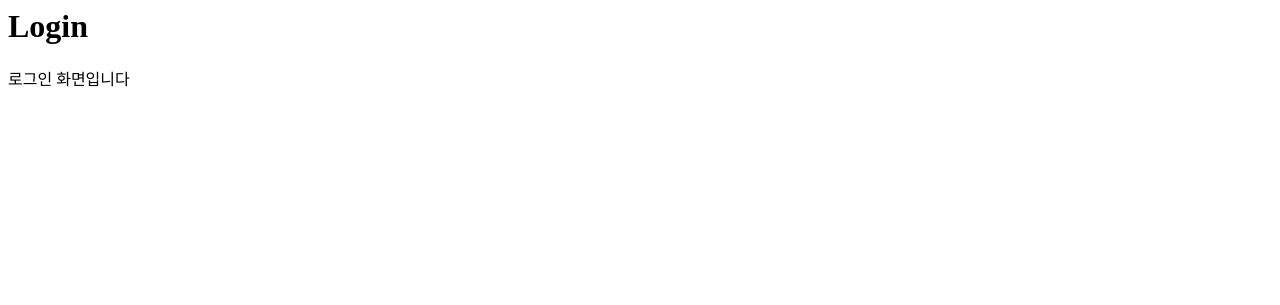
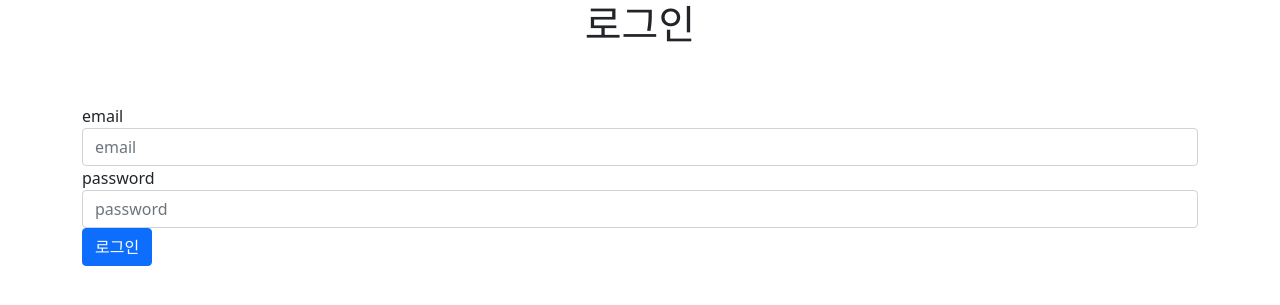
Before and after one commit to PEOPLESPACE-TEAMA/fastai-adventure, a Django app: page /login/ in a window 1280 px wide. Shown: the top 305 px of the page. Run offline with Django 3.2, Linux system fonts and the light colour scheme; some libraries are stand-ins or nearby versions.

Commit message:
login and register html

```diff
--- a/stock/forms.py
+++ b/stock/forms.py
@@ -1,5 +1,6 @@
 from django import forms
 from .models import User
+from django.contrib.auth.hashers import check_password, make_password
 
 class RegisterForm(forms.ModelForm):
     # 회원가입 폼
@@ -20,11 +21,12 @@ class RegisterForm(forms.ModelForm):
 
 class LoginForm(forms.Form):
     # 로그인 폼
+    email = forms.CharField(label='email',max_length=255)
     password = forms.CharField(label='password',widget=forms.PasswordInput)
-    email = forms.CharField(label='email',max_length=255)
+
 
     def clean(self):
-        data = super.clean()
+        data = self.cleaned_data
         email = data.get('email')
         password = data.get('password')
         if password and email:
--- /dev/null
+++ b/stock/templates/stock/base.html
@@ -0,0 +1,28 @@
+<html>
+
+<head>
+    <meta charset="utf-8">
+    <meta name="viewport" content="width=device-width, initial-scale=1" />
+    <link href="https://cdn.jsdelivr.net/npm/bootstrap@5.0.0-beta1/dist/css/bootstrap.min.css" rel="stylesheet"
+        integrity="sha384-giJF6kkoqNQ00vy+HMDP7azOuL0xtbfIcaT9wjKHr8RbDVddVHyTfAAsrekwKmP1" crossorigin="anonymous">
+    <script src="https://cdn.jsdelivr.net/npm/bootstrap@5.0.0-beta1/dist/js/bootstrap.bundle.min.js"
+        integrity="sha384-ygbV9kiqUc6oa4msXn9868pTtWMgiQaeYH7/t7LECLbyPA2x65Kgf80OJFdroafW"
+        crossorigin="anonymous"></script>
+    <script src="https://cdn.jsdelivr.net/npm/@popperjs/core@2.5.4/dist/umd/popper.min.js"
+        integrity="sha384-q2kxQ16AaE6UbzuKqyBE9/u/KzioAlnx2maXQHiDX9d4/zp8Ok3f+M7DPm+Ib6IU"
+        crossorigin="anonymous"></script>
+    <script src="https://cdn.jsdelivr.net/npm/bootstrap@5.0.0-beta1/dist/js/bootstrap.min.js"
+        integrity="sha384-pQQkAEnwaBkjpqZ8RU1fF1AKtTcHJwFl3pblpTlHXybJjHpMYo79HY3hIi4NKxyj"
+        crossorigin="anonymous"></script>
+    {% block header %}
+    {% endblock %}
+</head>
+
+<body>
+    <div class="container">
+        {% block contents %}
+        {% endblock %}
+    </div>
+</body>
+
+</html>
--- a/stock/templates/stock/login.html
+++ b/stock/templates/stock/login.html
@@ -1,2 +1,26 @@
-<h1>Login</h1>
-<p>로그인 화면입니다<p>
+{% extends "stock/base.html" %}
+{% block contents %}
+<div class="row mt=5">
+    <dv class="col-12 text-center">
+        <h1>로그인</h1>
+    </dv>
+</div>
+<div class="row mt-5">
+    <div class="col-12">
+        <form method="POST" action=".">
+            {% csrf_token %}
+            {% for field in form %}
+            <div class="form-group">
+                <label for="{{ field.id_for_label }}">{{ field.label }}</label>
+                <input type="{{ field.field.widget.input_type }}" class="form-control" id="{{ field.id_for_label }}"
+                    placeholder="{{ field.label }}" name="{{ field.name }}" />
+            </div>
+            {% if field.errors %}
+            <span style="color: red">{{ field.errors }}</span>
+            {% endif %}
+            {% endfor %}
+            <button type="submit" class="btn btn-primary">로그인</button>
+        </form>
+    </div>
+</div>
+{% endblock %}
--- a/stock/views.py
+++ b/stock/views.py
@@ -11,11 +11,12 @@ def signup(request):
             user = user_form.save(commit = False)
             user.set_password(user_form.cleaned_data['password'])
             user.save()
+            login_form = LoginForm()
             # 회원가입이 성공적으로 되면 로그인 페이지로 이동
-            return render(request, 'stock/login.html')
+            return render(request, 'stock/login.html',{'form': login_form})
     else:
         user_form = RegisterForm()
-    return render(request, 'stock/signup.html')
+    return render(request, 'stock/signup.html',{'form': user_form})
 
 def login(request):
     if request.method =='POST':
@@ -24,7 +25,7 @@ def login(request):
             return render(request, 'stock/home.html')
     else:
         user_form = LoginForm()
-    return render(request, 'stock/login.html')
+    return render(request, 'stock/login.html',{'form': user_form})
 
 def logout(request):
     # 로그아웃 하면 로그인 화면으로 연결
```
Also changed, not shown: stock/templates/stock/signup.html (+26 -2 lines).
